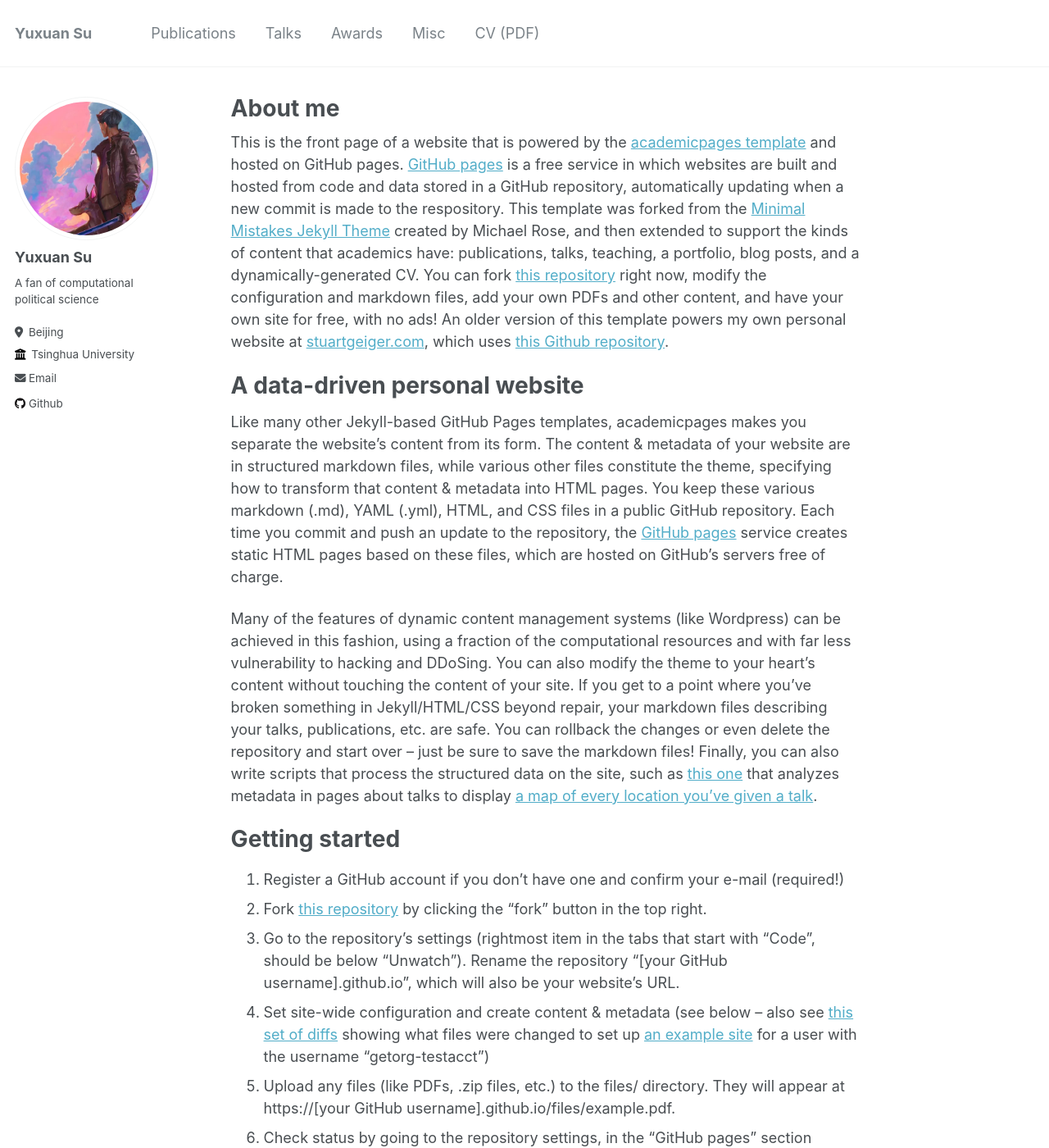
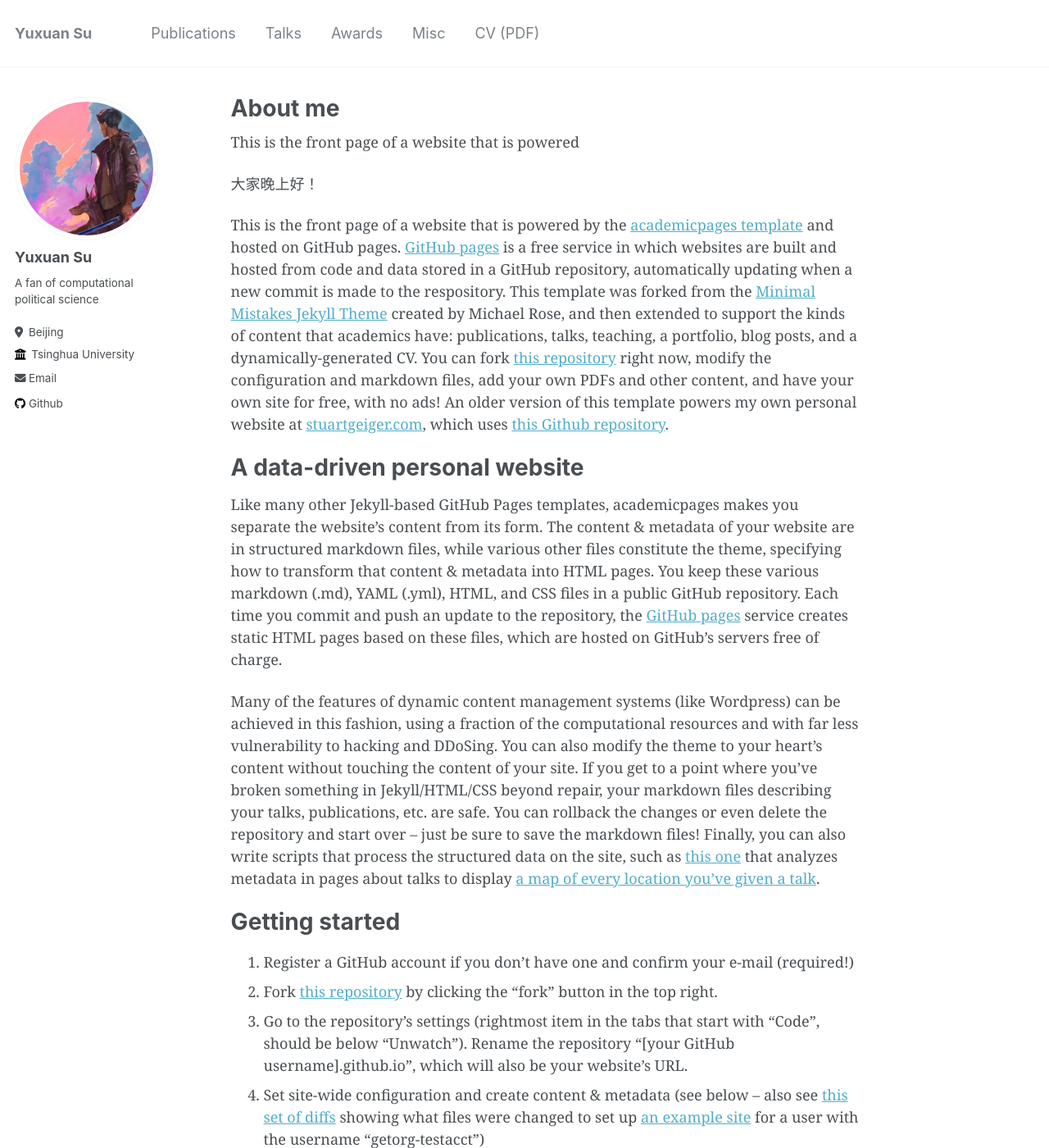
Before and after one commit to Yuxuan-THU/Yuxuan-THU.github.io, a Jekyll site: the page built from _pages/about.md, in a window 1280 px wide and 1400 px high. Shown: the whole window at 82% size. Built offline with Jekyll 4.4.1, drawn with Linux system fonts in a browser that asks for light colours; some web fonts are replaced.

Commit message:
3.18 evening

```diff
--- a/_config.yml
+++ b/_config.yml
@@ -12,7 +12,7 @@ title                    : "Yuxuan Su"
 title_separator          : "-"
 name                     : &name "Yuxuan Su"
 description              : &description "personal description"
-url                      : https://yuxuan-thu.github.io/ # the base hostname & protocol for your site e.g. "https://mmistakes.github.io"
+url                      : https://yuxuan-thu.github.io # the base hostname & protocol for your site e.g. "https://mmistakes.github.io"
 baseurl                  : "" # the subpath of your site, e.g. "/blog"
 repository               : "Yuxuan-THU/yuxuan-thu.github.io"
 
--- a/_data/navigation.yml
+++ b/_data/navigation.yml
@@ -14,4 +14,4 @@ main:
     url: /misc/
 
   - title: "CV (PDF)"
-    url: /paper1.pdf
+    url: /files/paper1.pdf
--- a/_pages/about.md
+++ b/_pages/about.md
@@ -6,6 +6,10 @@ redirect_from:
   - /about/
   - /about.html
 ---
+
+This is the front page of a website that is powered
+
+大家晚上好！
 
 This is the front page of a website that is powered by the [academicpages template](https://github.com/academicpages/academicpages.github.io) and hosted on GitHub pages. [GitHub pages](https://pages.github.com) is a free service in which websites are built and hosted from code and data stored in a GitHub repository, automatically updating when a new commit is made to the respository. This template was forked from the [Minimal Mistakes Jekyll Theme](https://mmistakes.github.io/minimal-mistakes/) created by Michael Rose, and then extended to support the kinds of content that academics have: publications, talks, teaching, a portfolio, blog posts, and a dynamically-generated CV. You can fork [this repository](https://github.com/academicpages/academicpages.github.io) right now, modify the configuration and markdown files, add your own PDFs and other content, and have your own site for free, with no ads! An older version of this template powers my own personal website at [stuartgeiger.com](http://stuartgeiger.com), which uses [this Github repository](https://github.com/staeiou/staeiou.github.io).
 
--- a/_sass/_variables.scss
+++ b/_sass/_variables.scss
@@ -22,13 +22,19 @@ $sans-serif-narrow          : $sans-serif;
 $helvetica                  : Helvetica, "Helvetica Neue", Arial, sans-serif;
 
 /* serif typefaces */
-$georgia                    : Georgia, serif;
+@font-face {
+   font-family: 'LXGW Wenkai';
+   src: url('../fonts/LXGWWenKai-Regular.ttf');
+}
+
+$georgia                    : Georgia, 'LXGW Wenkai', serif;
 $times                      : Times, serif;
 $bodoni                     : "Bodoni MT", serif;
 $calisto                    : "Calisto MT", serif;
 $garamond                   : Garamond, serif;
 
-$global-font-family         : $sans-serif;
+/* $global-font-family         : $sans-serif; */
+$global-font-family         : $georgia;
 $header-font-family         : $sans-serif;
 $caption-font-family        : $serif;
 
```
Also changed, not shown: 1 other file.
